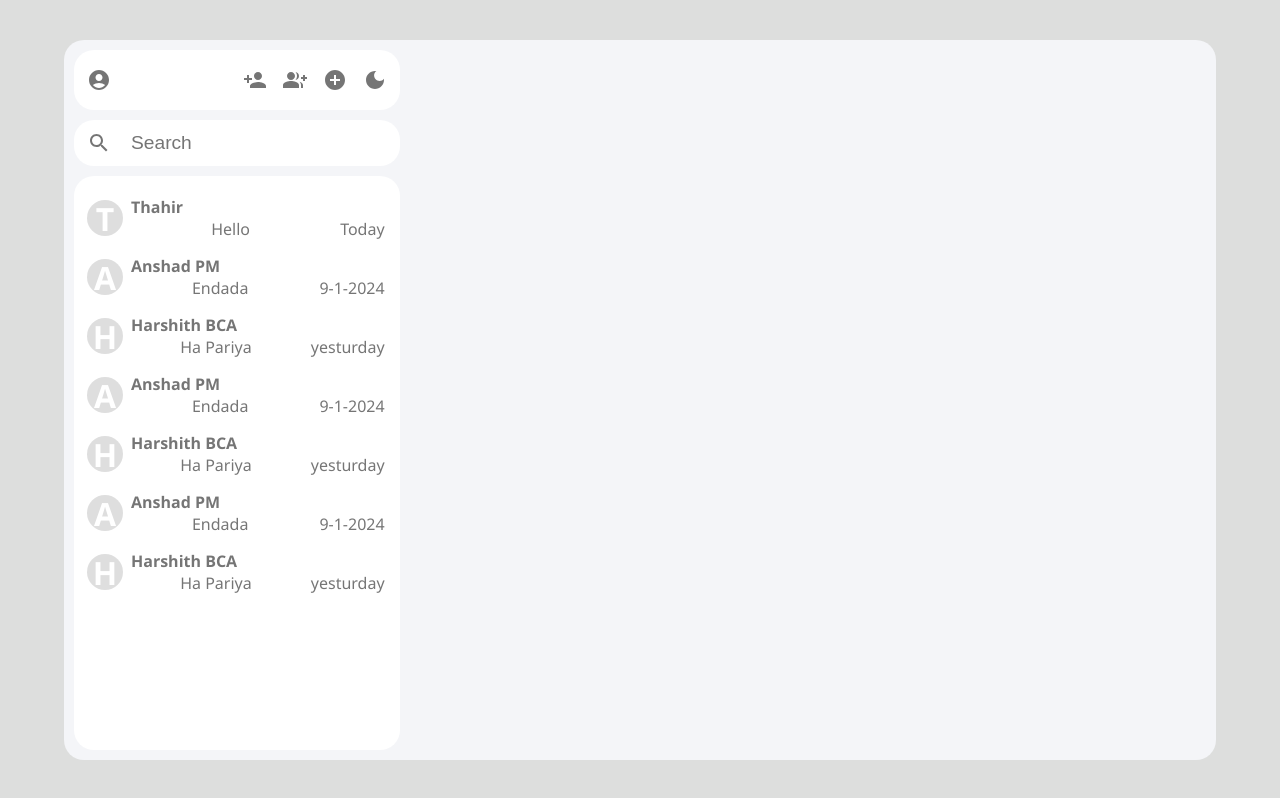
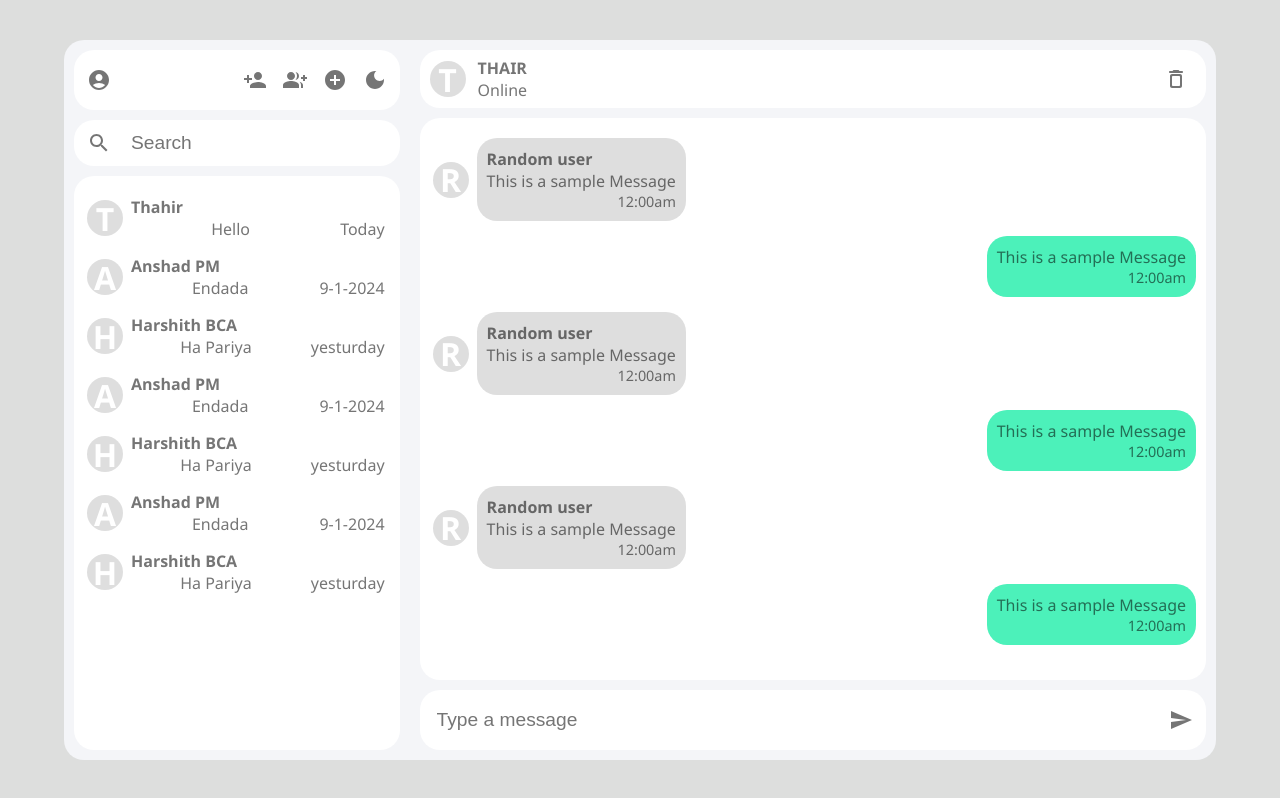
Before and after one commit to harshithtc/Ract-Chat-App_client, a React (Create React App) app: page / in a window 1280 px wide. Built offline with nearby package versions, Linux system fonts and the light colour scheme.

Commit message:
chat area created

```diff
--- a/public/index.html
+++ b/public/index.html
@@ -1,5 +1,5 @@
 <!DOCTYPE html>
-<html lang="en">
+<html lang="en" >
   <head>
     <meta charset="utf-8" />
     <link rel="icon" href="%PUBLIC_URL%/favicon.ico" />
--- a/src/Components/ChatArea.js
+++ b/src/Components/ChatArea.js
@@ -1,9 +1,37 @@
 import React from 'react'
+import DeleteOutlineRoundedIcon from '@mui/icons-material/DeleteOutlineRounded';
+import SendIcon from '@mui/icons-material/Send';
+import { IconButton } from '@mui/material';
+import MessageOthers from './MessageOthers';
+import MessageSelf from './MessageSelf';
 
-function ChatArea() {
+function ChatArea({props={name:'THAIR',timeStamp:'Online'}}) {
   return (
     <div className='chatArea-container'>
-
+      <div className='chatArea-header'>
+        <div className='con-icon'>{props.name[0]}</div>
+        <div className='header-text'>
+        <p className='con-title'>{props.name}</p>
+        <p className='con-timeStamp'>{props.timeStamp}</p>
+        </div>
+        <IconButton >
+        <DeleteOutlineRoundedIcon/>
+        </IconButton>
+      </div>
+      <div className='chatArea-messages'>
+        <MessageOthers/>
+        <MessageSelf/>
+        <MessageOthers/>
+        <MessageSelf/>
+        <MessageOthers/>
+        <MessageSelf/>
+      </div>
+      <div className='chatArea-input'>
+      <input type="text" placeholder='Type a message' />
+      <IconButton>
+      <SendIcon/>
+      </IconButton>
+      </div>
     </div>
   )
 }
--- /dev/null
+++ b/src/Components/MessageOthers.js
@@ -0,0 +1,19 @@
+import React from 'react'
+
+function MessageOthers() {
+    var props2={name:'Random user',message:"This is a sample Message"}
+  return (
+    <div className='others-message-container'>
+      <div className="conversation-container">
+        <p className='con-icon'>{props2.name[0]}</p>
+        <div className="other-text-container">
+            <p className='con-title'>{props2.name}</p>
+            <p className='con-lastMessage'>{props2.message}</p>
+            <p className='other-timeStamp'>12:00am</p>
+        </div>
+      </div>
+    </div>
+  )
+}
+
+export default MessageOthers
--- /dev/null
+++ b/src/Components/MessageSelf.js
@@ -0,0 +1,16 @@
+import React from 'react'
+
+function MessageSelf() {
+    var props1={name:'You',message:"This is a sample Message"}
+  return (
+    <div className='self-message-container'>
+      <div className='messageBox'>
+       <p className='con-lastMessage'>{props1.message}</p>
+       <p className='self-time-stamp'> 12:00am</p>
+      </div>
+
+    </div>
+  )
+}
+
+export default MessageSelf
--- a/src/Components/MyStyles.css
+++ b/src/Components/MyStyles.css
@@ -16,8 +16,7 @@
 .chatArea-container{
 flex: 0.7;
 display: flex;
-align-items: center;
-justify-content: center;
+flex-direction: column;
 }
 .sd-header{
     background-color: white;
@@ -105,3 +104,85 @@ justify-content: center;
     color: rgba(0,0, 0,0.54);
     justify-self: flex-end;
 }
+.chatArea-header{
+    background-color:white;
+    margin :10px;
+    border-radius: 20px;
+    padding:5px 10px;
+    display: flex;
+    align-items: center;
+    gap: 10px;
+
+
+
+}
+.chatArea-messages{
+    flex: 1;
+    background-color:white;
+    margin:10px;
+    padding: 10px 5px;
+    border-radius: 20px;
+    margin-top: 0;
+    display: flex;
+    flex-direction: column;
+    overflow-y: scroll;
+    scrollbar-gutter: 2px;
+}
+.chatArea-input{
+    background-color:white;
+    margin: 10px;
+    padding: 10px 5px;
+    border-radius: 20px;
+    margin-top: 0;
+    display: flex;
+}
+.chatArea-input input{
+    border: none;
+    outline-width: 0;
+    font-size: 1.2rem;
+    color: rgba(0, 0, 0, 0.54);
+    margin-left: 10px;
+    flex: 1;
+
+}
+.header-text{
+    display: flex;
+    flex-direction: column;
+    justify-content: flex-start;
+    flex: 1;
+    padding: 2px;
+
+}
+.self-message-container{
+    display: flex;
+    justify-content: flex-end;
+    margin: 5px;
+
+}
+.messageBox{
+    background-color: rgb(76, 241, 186);
+    padding: 10px;
+    border-radius: 20px;
+}
+.other-text-container{
+    background-color: #d9d9d9d9;
+    display: flex;
+    padding: 10px;
+    border-radius: 20px;
+    flex-direction: column;
+    width: fit-content;
+}
+.other-timeStamp{
+    display: flex;
+    justify-content: flex-end;
+    font-size: 0.9rem;
+    color: rgba(0, 0, 0, 0.54);
+    font-family: 'Segoe UI', Tahoma, Geneva, Verdana, sans-serif;
+}
+.self-time-stamp{
+    display: flex;
+    justify-content: flex-end;
+    color: rgba(0, 0, 0, 0.54);
+    font-size: 0.9rem;
+    font-family: 'Segoe UI', Tahoma, Geneva, Verdana, sans-serif;
+}
```
